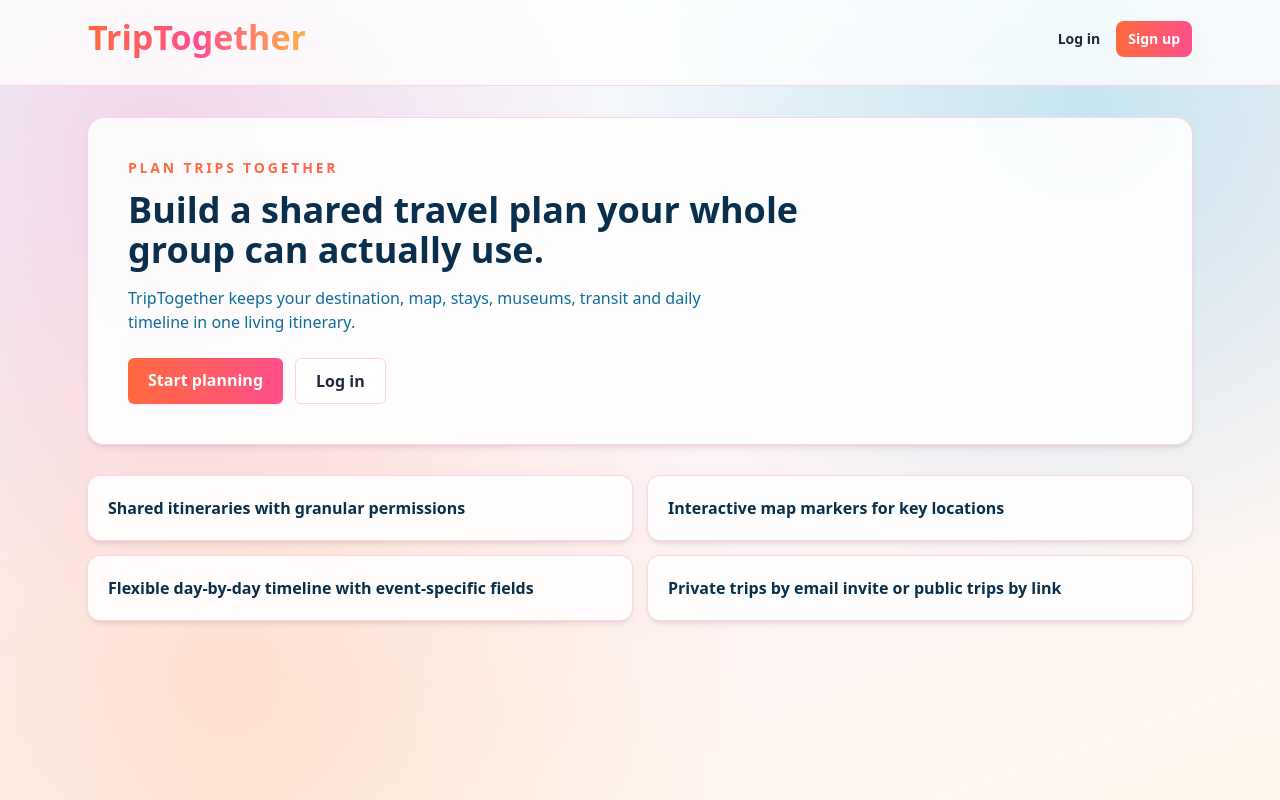
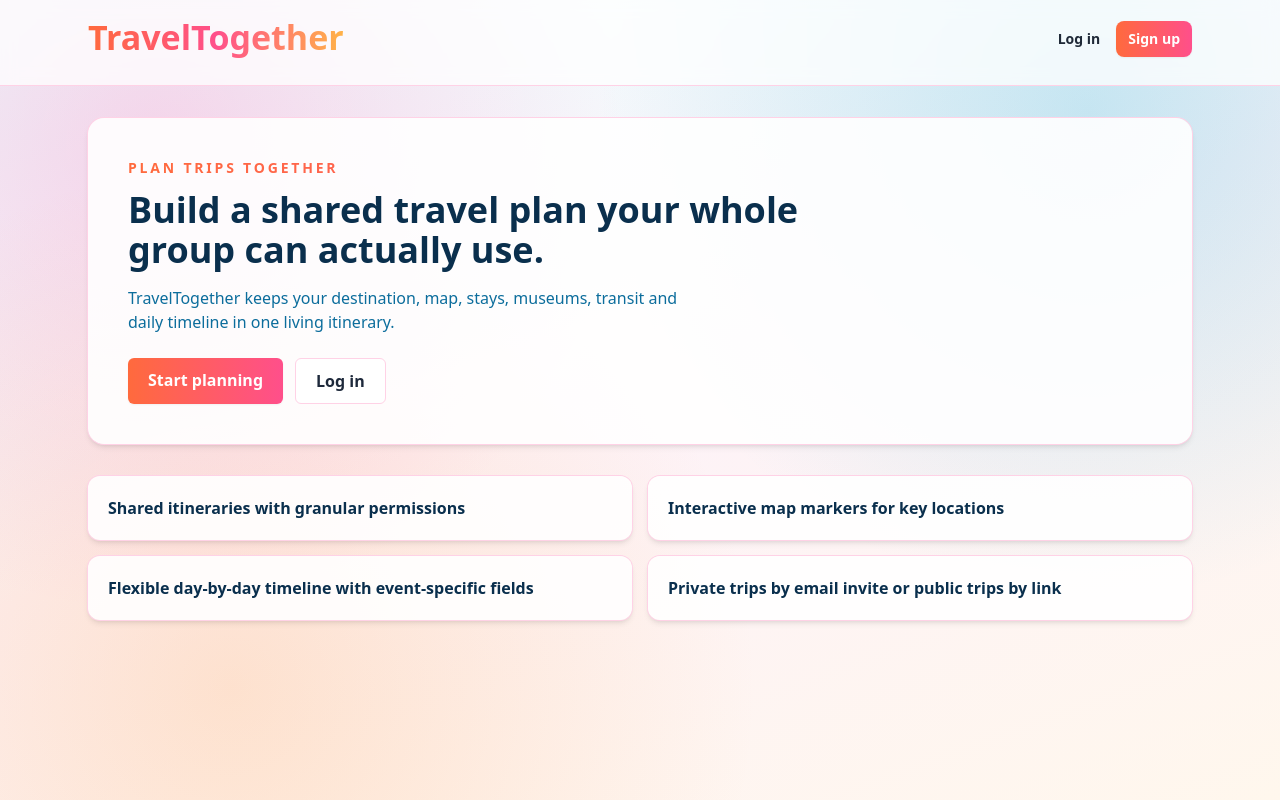
Before and after one commit to nishitha-burman/TravelTogether, a Next.js app: page / in a window 1280 px wide. Built offline with nearby package versions, Linux system fonts and the light colour scheme; no server answers.

Commit message:
Rename project to TravelTogether

```diff
--- a/app/api/locations/search/route.ts
+++ b/app/api/locations/search/route.ts
@@ -43,7 +43,7 @@ export async function GET(request: Request) {
   try {
     const response = await fetch(upstreamUrl.toString(), {
       headers: {
-        "User-Agent": "TripTogether/1.0 DestinationAutocomplete",
+        "User-Agent": "TravelTogether/1.0 DestinationAutocomplete",
         "Accept-Language": "en"
       },
       cache: "no-store"
--- a/app/layout.tsx
+++ b/app/layout.tsx
@@ -6,7 +6,7 @@ import { isSupabaseConfigured } from "@/lib/env";
 import { createSupabaseServerClient } from "@/lib/supabase-server";
 
 export const metadata: Metadata = {
-  title: "TripTogether",
+  title: "TravelTogether",
   description: "Collaborative travel itinerary planning with friends"
 };
 
@@ -63,7 +63,7 @@ export default async function RootLayout({
                 color: "transparent"
               }}
             >
-              TripTogether
+              TravelTogether
             </Link>
             <nav className="flex items-center gap-4 text-sm font-medium text-slate-800" style={{ display: "flex", alignItems: "center", gap: 16, fontWeight: 600 }}>
               {data.user ? (
--- a/app/page.tsx
+++ b/app/page.tsx
@@ -30,7 +30,7 @@ export default async function HomePage() {
         </p>
         <h1 className="mt-3 max-w-2xl text-4xl font-bold text-slate-900">Build a shared travel plan your whole group can actually use.</h1>
         <p className="mt-4 max-w-xl text-slate-700">
-          TripTogether keeps your destination, map, stays, museums, transit and daily timeline in one living itinerary.
+          TravelTogether keeps your destination, map, stays, museums, transit and daily timeline in one living itinerary.
         </p>
         <div className="mt-6 flex flex-wrap gap-3">
           {data.user ? (
--- a/package.json
+++ b/package.json
@@ -1,5 +1,5 @@
 {
-  "name": "triptogether",
+  "name": "traveltogether",
   "version": "0.1.0",
   "private": true,
   "scripts": {
```
Also changed, not shown: 2 other files (tests, documents, lock files or other folders).
